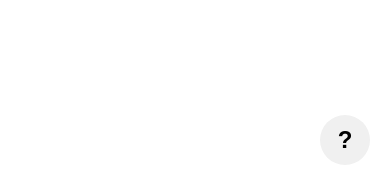
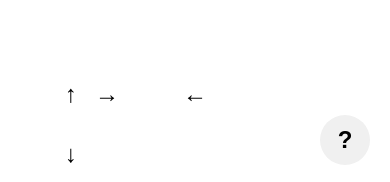
Before and after one commit to dzoba/errand-runner, a React (Create React App) app: page / in a window 390 px wide. Shown: the part 659-841 px from the top of the page. Built offline with nearby package versions, Linux system fonts and the light colour scheme.

Commit message:
Bad mobile nav

```diff
--- a/src/App.css
+++ b/src/App.css
@@ -77,3 +77,38 @@
   cursor: pointer;
   margin-top: 20px;
 }
+
+.arrow-controls {
+  display: flex;
+  flex-direction: column;
+  align-items: center;
+  position: fixed;
+  bottom: 120px;
+  right: 20px;
+}
+
+.arrow-row {
+  display: flex;
+  justify-content: center;
+}
+
+.arrow-controls button {
+  background-color: transparent;
+  border: none;
+  font-size: 24px;
+  padding: 10px;
+  cursor: pointer;
+  user-select: none;
+  margin: 5px;
+}
+
+.arrow-controls button:focus {
+  outline: none;
+}
+
+/* Media query to display arrow controls on mobile devices */
+@media screen and (min-width: 768px) {
+  .arrow-controls {
+    display: none;
+  }
+}
--- a/src/App.js
+++ b/src/App.js
@@ -181,6 +181,11 @@ function App() {
     setModalVisible(!modalVisible);
   };
 
+  const simulateKeyPress = (key) => {
+    const event = new KeyboardEvent("keydown", { key });
+    document.dispatchEvent(event);
+  };
+
   useEffect(() => {
     const handleKeyPress = (e) => {
       const moveCharacter = (dx, dy) => {
@@ -312,6 +317,18 @@ function App() {
         )}
         {onDoorHouseOwner && <div>{onDoorHouseOwner}'s House</div>}
       </div>
+      <div className="arrow-controls">
+        <div className="arrow-row">
+          <button className="arrow up" onClick={() => simulateKeyPress("ArrowUp")}>&uarr;</button>
+        </div>
+        <div className="arrow-row">
+          <button className="arrow left" onClick={() => simulateKeyPress("ArrowLeft")}>&larr;</button>
+          <button className="arrow right" onClick={() => simulateKeyPress("ArrowRight")}>&rarr;</button>
+        </div>
+        <div className="arrow-row">
+          <button className="arrow down" onClick={() => simulateKeyPress("ArrowDown")}>&darr;</button>
+        </div>
+      </div>
       <div className="info-button" onClick={toggleModal}>
         ?
       </div>
--- a/src/index.css
+++ b/src/index.css
@@ -11,3 +11,47 @@ code {
   font-family: source-code-pro, Menlo, Monaco, Consolas, 'Courier New',
     monospace;
 }
+
+.arrow-controls {
+  display: none;
+  position: fixed;
+  bottom: 20px;
+  left: 20px;
+  z-index: 100;
+}
+
+.arrow {
+  background-color: rgba(255, 255, 255, 0.8);
+  border: 1px solid #ccc;
+  padding: 10px;
+  font-size: 18px;
+  cursor: pointer;
+  user-select: none;
+}
+
+.arrow.up {
+  position: absolute;
+  left: 30px;
+}
+
+.arrow.down {
+  position: absolute;
+  left: 30px;
+  top: 60px;
+}
+
+.arrow.left {
+  position: absolute;
+}
+
+.arrow.right {
+  position: absolute;
+  left: 60px;
+}
+
+/* Media query to display arrow controls on mobile devices */
+@media screen and (max-width: 768px) {
+  .arrow-controls {
+    display: block;
+  }
+}
```
